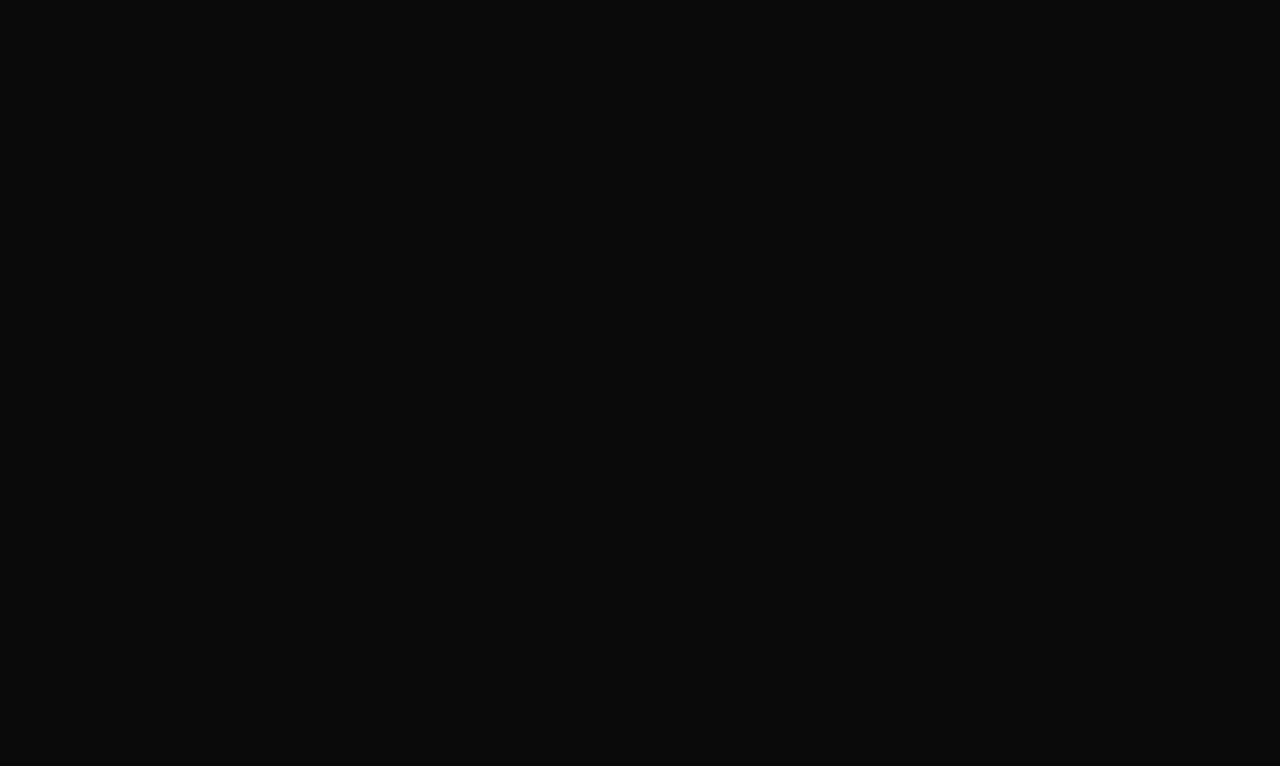
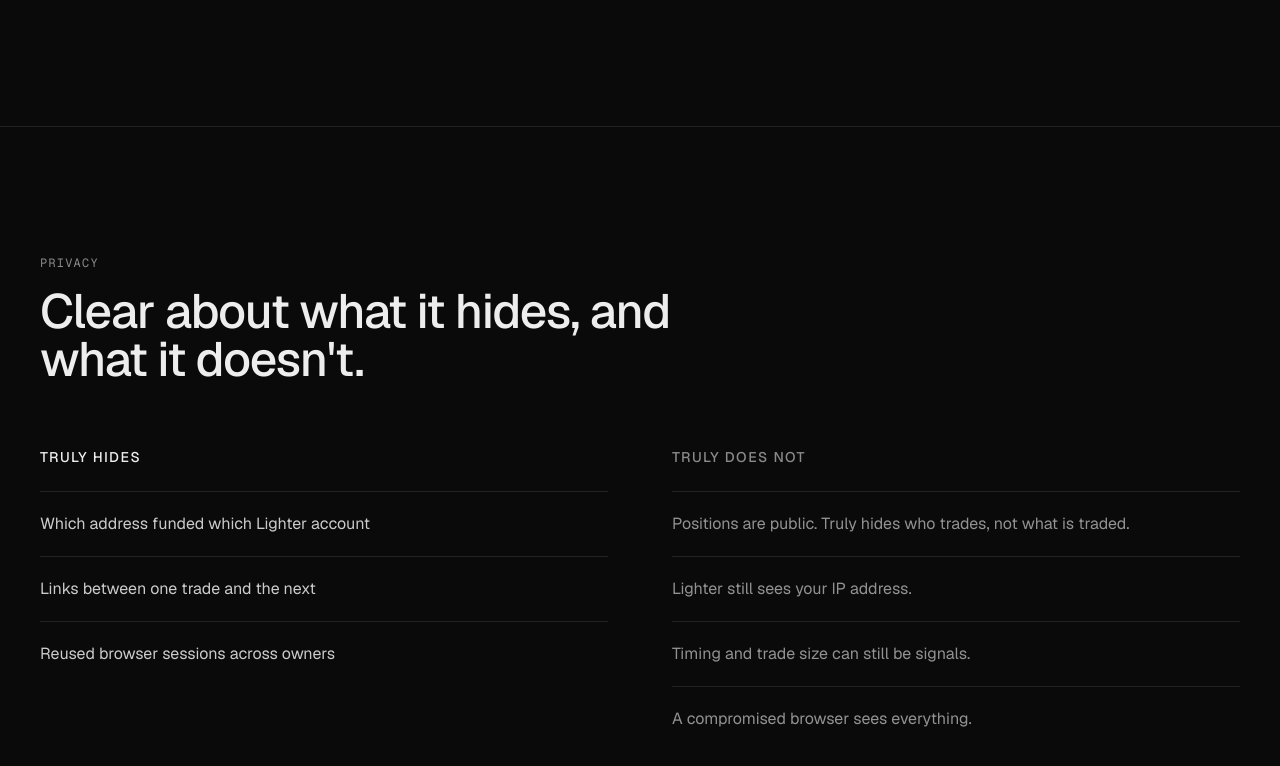
Before and after one commit to hyliv-labs/truly-web, a Next.js app: page / in a window 1280 px wide. Shown: the part 1348-2114 px from the top of the page. Before the commit the page ends 1474 px from the top, so only its background shows below. Built offline with nearby package versions, Linux system fonts and the light colour scheme.

Commit message:
feat: privacy section with honest limits
Co-authored-by: Cursor <cursoragent@cursor.com>

```diff
--- a/src/app/page.tsx
+++ b/src/app/page.tsx
@@ -1,5 +1,6 @@
 import { Hero } from "@/components/hero";
 import { HowItWorks } from "@/components/how-it-works";
+import { Privacy } from "@/components/privacy";
 import { SiteHeader } from "@/components/site-header";
 
 export default function Home() {
@@ -8,6 +9,7 @@ export default function Home() {
       <SiteHeader />
       <Hero />
       <HowItWorks />
+      <Privacy />
     </main>
   );
 }
--- /dev/null
+++ b/src/components/privacy.tsx
@@ -0,0 +1,62 @@
+const hides = [
+  "Which address funded which Lighter account",
+  "Links between one trade and the next",
+  "Reused browser sessions across owners",
+];
+
+const doesNot = [
+  "Positions are public. Truly hides who trades, not what is traded.",
+  "Lighter still sees your IP address.",
+  "Timing and trade size can still be signals.",
+  "A compromised browser sees everything.",
+];
+
+export function Privacy() {
+  return (
+    <section
+      id="privacy"
+      aria-labelledby="privacy-heading"
+      className="border-t border-foreground/10 px-6 py-24 md:px-10 md:py-32"
+    >
+      <div className="mx-auto max-w-7xl">
+        <p className="font-mono text-xs uppercase tracking-widest text-muted">
+          Privacy
+        </p>
+        <h2
+          id="privacy-heading"
+          className="mt-4 max-w-2xl text-3xl font-medium tracking-tight md:text-5xl"
+        >
+          Clear about what it hides, and what it doesn&apos;t.
+        </h2>
+
+        <div className="mt-16 grid gap-12 md:grid-cols-2 md:gap-16">
+          <div>
+            <h3 className="text-sm font-medium uppercase tracking-widest text-foreground">
+              Truly hides
+            </h3>
+            <ul className="mt-6 divide-y divide-foreground/10 border-t border-foreground/10">
+              {hides.map((item) => (
+                <li key={item} className="py-5 text-base text-foreground/85">
+                  {item}
+                </li>
+              ))}
+            </ul>
+          </div>
+
+          <div>
+            <h3 className="text-sm font-medium uppercase tracking-widest text-muted">
+              Truly does not
+            </h3>
+            <ul className="mt-6 divide-y divide-foreground/10 border-t border-foreground/10">
+              {doesNot.map((item) => (
+                <li key={item} className="py-5 text-base text-foreground/60">
+                  {item}
+                </li>
+              ))}
+            </ul>
+          </div>
+        </div>
+      </div>
+    </section>
+  );
+}
```
